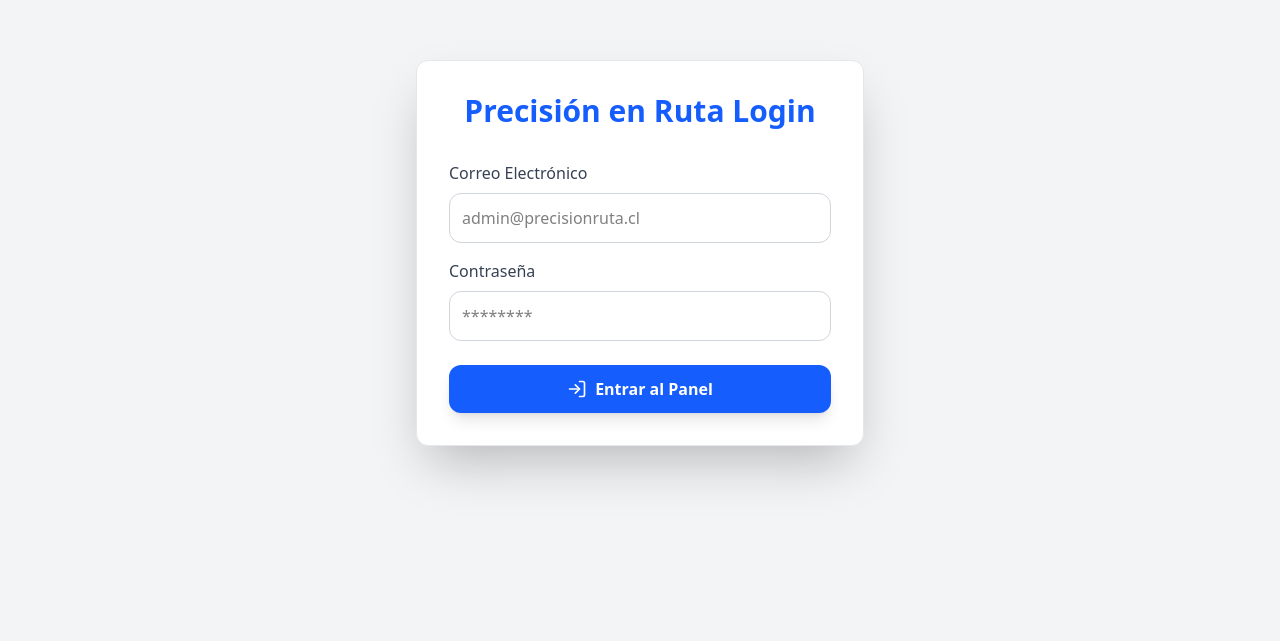
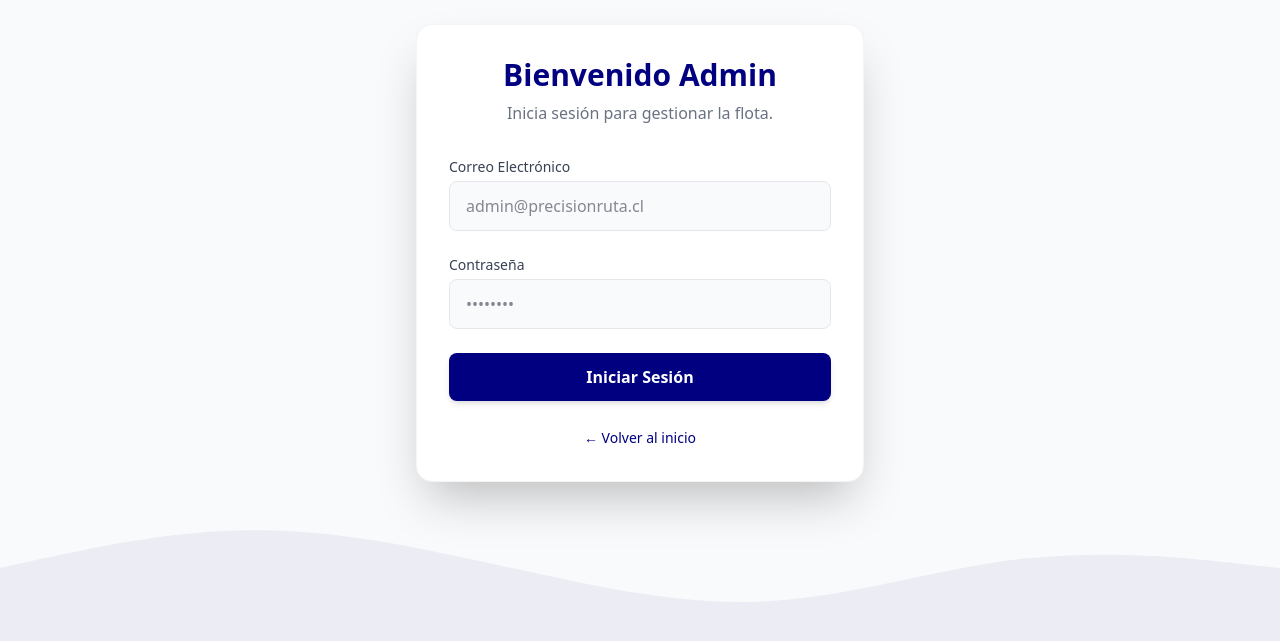
Before and after one commit to Mankeke01/sistema-buses-admin, a React (Vite) app: page /login in a window 1280 px wide. Shown: the part 147-788 px from the top of the page. Built offline with nearby package versions, Linux system fonts and the light colour scheme.

Commit message:
Add files via upload
CAMBIO COLORES Y TEMA OSCURO

```diff
--- a/package.json
+++ b/package.json
@@ -19,7 +19,8 @@
     "react": "^19.1.1",
     "react-dom": "^19.1.1",
     "react-qr-code": "^2.0.18",
-    "react-router-dom": "^7.9.6"
+    "react-router-dom": "^7.9.6",
+    "react-toastify": "^11.0.5"
   },
   "devDependencies": {
     "@eslint/js": "^9.36.0",
--- a/src/App.tsx
+++ b/src/App.tsx
@@ -1,4 +1,3 @@
-// 1. IMPORTAMOS ReactNode AQUÍ
 import { useEffect, useState, useRef, type ReactNode } from "react";
 import { BrowserRouter, Routes, Route, Navigate, useNavigate } from "react-router-dom";
 import mapboxgl from "mapbox-gl";
@@ -20,7 +19,7 @@ mapboxgl.accessToken = "pk.eyJ1IjoidWx0aW1hdGUtcmFrb3IiLCJhIjoiY21nY3B3cTlkMHM3Z
 type ViewState = 'dashboard' | 'rutas' | 'choferes' | 'reportes' | 'config';
 
 // ----------------------------------------------------------------------
-// 1. COMPONENTES DEL PANEL ADMIN (Sidebar, Header, Dashboard)
+// 1. COMPONENTES DEL PANEL ADMIN
 // ----------------------------------------------------------------------
 
 interface SidebarProps { currentView: ViewState; onNavigate: (view: ViewState) => void; }
@@ -113,7 +112,7 @@ const DashboardContent = ({ initialCenter, initialZoom }: { initialCenter: [numb
 };
 
 // ----------------------------------------------------------------------
-// 2. LAYOUT DEL PANEL ADMIN
+// 2. PANEL ADMIN
 // ----------------------------------------------------------------------
 const AdminPanel = () => {
   const [center] = useState<[number, number]>([-73.24402, -39.81289]);
@@ -154,10 +153,9 @@ const AdminPanel = () => {
 }
 
 // ----------------------------------------------------------------------
-// 3. SEGURIDAD Y REDIRECCIONES
+// 3. SEGURIDAD
 // ----------------------------------------------------------------------
 
-// 2. CAMBIAMOS JSX.Element POR ReactNode PARA CORREGIR EL ERROR
 const RutaProtegida = ({ children }: { children: ReactNode }) => {
   const [loading, setLoading] = useState(true);
   const [session, setSession] = useState<Session | null>(null);
@@ -170,8 +168,6 @@ const RutaProtegida = ({ children }: { children: ReactNode }) => {
   }, []);
 
   if (loading) return <div className="h-screen flex items-center justify-center dark:bg-gray-950 dark:text-white">Cargando...</div>;
-
-  // Usamos replace para que no puedan volver atrás
   if (!session) return <Navigate to="/login" replace />;
 
   return <>{children}</>;
@@ -185,20 +181,18 @@ const LoginWrapper = () => {
     supabase.auth.getSession().then(({ data: { session } }) => {
       if (session) navigate("/admin");
     });
-
     const { data: { subscription } } = supabase.auth.onAuthStateChange((event) => {
       if (event === "SIGNED_IN") navigate("/admin");
     });
     return () => subscription.unsubscribe();
   }, [navigate]);
 
-  return <Login onLogin={function (): void {
-    throw new Error("Function not implemented.");
-  } } />;
+  // CORRECCIÓN: Aquí es donde estaba el error. Quitamos props innecesarias.
+  return <Login />;
 };
 
 // ----------------------------------------------------------------------
-// 4. APP PRINCIPAL (ROUTER)
+// 4. APP PRINCIPAL
 // ----------------------------------------------------------------------
 function App() {
   return (
--- a/src/index.css
+++ b/src/index.css
@@ -1 +1,28 @@
 @import "tailwindcss";
+
+/* 1. Definimos la variante 'dark' manualmente para v4 */
+/* Esto le dice: "Si el padre tiene la clase .dark, aplica los estilos oscuros" */
+@variant dark (&:where(.dark, .dark *));
+
+/* 2. Configuramos los colores base y la transición suave */
+@layer base {
+  /* Por defecto (Modo Claro) */
+  html {
+    background-color: #f9fafb; /* gray-50 */
+    color: #111827;            /* gray-900 */
+  }
+
+  /* Cuando está activo el Modo Oscuro */
+  html.dark {
+    background-color: #030712; /* gray-950 (Casi negro) */
+    color: #f3f4f6;            /* gray-100 */
+    color-scheme: dark;        /* Esto oscurece la barra de scroll automáticamente */
+  }
+
+  /* Hacemos que TODO cambie de color suavemente */
+  body {
+    transition-property: color, background-color, border-color, text-decoration-color, fill, stroke;
+    transition-timing-function: cubic-bezier(0.4, 0, 0.2, 1);
+    transition-duration: 300ms;
+  }
+}
--- a/src/views/configuracion.tsx
+++ b/src/views/configuracion.tsx
@@ -12,7 +12,7 @@ export default function Configuracion() {
 
   // 1. Cargar preferencia de tema al iniciar
   useEffect(() => {
-    // Verificar si la clase 'dark' ya está en el HTML
+    // Verificar si la clase 'dark' ya está en el HTML (cargada desde localStorage en main.tsx o index.html)
     const isDarkMode = document.documentElement.classList.contains('dark');
     setIsDark(isDarkMode);
   }, []);
@@ -61,7 +61,7 @@ export default function Configuracion() {
   };
 
   return (
-    <div className="p-8 h-full overflow-y-auto bg-gray-50 dark:bg-gray-900 transition-colors duration-300">
+    <div className="p-8 h-full overflow-y-auto bg-gray-50 dark:bg-gray-950 transition-colors duration-300">
 
       <h2 className="text-3xl font-bold text-gray-800 dark:text-white mb-8">Configuración del Sistema</h2>
 
@@ -121,7 +121,7 @@ export default function Configuracion() {
             </div>
 
             {message && (
-              <div className={`p-3 rounded-lg text-sm ${message.type === 'success' ? 'bg-green-100 text-green-700' : 'bg-red-100 text-red-700'}`}>
+              <div className={`p-3 rounded-lg text-sm ${message.type === 'success' ? 'bg-green-100 text-green-700 dark:bg-green-900/30 dark:text-green-400' : 'bg-red-100 text-red-700 dark:bg-red-900/30 dark:text-red-400'}`}>
                 {message.text}
               </div>
             )}
--- a/src/views/login.tsx
+++ b/src/views/login.tsx
@@ -1,113 +1,104 @@
 import { useState } from "react";
-import { supabase } from "../lib/supabaseClient"
+import { supabase } from "../lib/supabaseClient";
+import { Link } from "react-router-dom";
+import { toast, ToastContainer } from "react-toastify";
+import "react-toastify/dist/ReactToastify.css";
 
-
-interface LoginProps {
-  onLogin: () => void;
-}
-
-const Login: React.FC<LoginProps> = ({ onLogin }) => {
+const Login = () => {
   const [email, setEmail] = useState("");
   const [password, setPassword] = useState("");
-  const [error, setError] = useState<string | null>(null);
   const [loading, setLoading] = useState(false);
 
   const handleLogin = async (e: React.FormEvent) => {
     e.preventDefault();
-    setError(null);
     setLoading(true);
 
     try {
-      const { data, error } = await supabase.auth.signInWithPassword({ email, password });
+      const { error } = await supabase.auth.signInWithPassword({
+        email,
+        password,
+      });
 
-      if (error) {
-
-        setError("Credenciales incorrectas o usuario no existe.");
-        console.error("Error de autenticación:", error);
-      } else if (data.session) {
-        console.log("Login exitoso:", data);
-        onLogin();
-      } else {
-        setError("Error desconocido durante el inicio de sesión.");
-      }
-    } catch (e) {
-      setError("Ocurrió un error inesperado al intentar iniciar sesión.");
-      console.error(e);
+      if (error) throw error;
+      // La redirección se maneja en App.tsx
+    } catch (error) {
+      // FIX: Use type assertion for error handling
+      const message = error instanceof Error ? error.message : "Credenciales incorrectas";
+      toast.error("Error: " + message);
     } finally {
       setLoading(false);
     }
   };
 
   return (
-    <div className="flex items-center justify-center min-h-screen bg-gray-100 p-4">
-      <form
-        onSubmit={handleLogin}
-        className="bg-white p-8 rounded-xl shadow-2xl w-full max-w-md border border-gray-200"
-      >
-        <h2 className="text-3xl font-extrabold text-center mb-8 text-blue-600">
-          Precisión en Ruta Login
-        </h2>
+    <div className="flex h-screen items-center justify-center transition-colors duration-300 bg-gray-50 dark:bg-gray-950">
+      <ToastContainer position="top-center" autoClose={3000} theme="colored" />
 
-        {error && (
-          <p className="bg-red-100 text-red-700 p-3 rounded-lg text-center mb-4 border border-red-200">
-            {error}
-          </p>
-        )}
+      <div className="w-full max-w-md p-8 bg-white dark:bg-gray-800 rounded-2xl shadow-2xl relative z-10 border border-gray-100 dark:border-gray-700 transition-colors">
 
-        <div className="mb-4">
-          <label className="block text-gray-700 font-medium mb-2" htmlFor="email">
-            Correo Electrónico
-          </label>
+        <div className="text-center mb-8">
+          <h1 className="text-3xl font-extrabold text-[#000080] dark:text-white">Bienvenido Admin</h1>
+          <p className="text-gray-500 dark:text-gray-400 mt-2">Inicia sesión para gestionar la flota.</p>
+        </div>
+
+        <form onSubmit={handleLogin} className="space-y-6">
+          <div>
+            <label className="block text-sm font-medium text-gray-700 dark:text-gray-300 mb-1">Correo Electrónico</label>
             <input
-            id="email"
               type="email"
               value={email}
               onChange={(e) => setEmail(e.target.value)}
-            className="w-full border border-gray-300 p-3 rounded-xl focus:ring-3 focus:ring-blue-400 focus:border-blue-500 outline-none transition duration-150"
+              disabled={loading}
+              className="w-full px-4 py-3 rounded-lg bg-gray-50 dark:bg-gray-700 border border-gray-200 dark:border-gray-600 text-gray-900 dark:text-white focus:border-[#000080] dark:focus:border-blue-500 focus:ring-2 focus:ring-[#000080]/20 outline-none transition-all disabled:opacity-50"
               placeholder="admin@precisionruta.cl"
               required
-            disabled={loading}
             />
           </div>
 
-        <div className="mb-6">
-          <label className="block text-gray-700 font-medium mb-2" htmlFor="password">
-            Contraseña
-          </label>
+          <div>
+            <label className="block text-sm font-medium text-gray-700 dark:text-gray-300 mb-1">Contraseña</label>
             <input
-            id="password"
               type="password"
               value={password}
               onChange={(e) => setPassword(e.target.value)}
-            className="w-full border border-gray-300 p-3 rounded-xl focus:ring-3 focus:ring-blue-400 focus:border-blue-500 outline-none transition duration-150"
-            placeholder="********"
+              disabled={loading}
+              className="w-full px-4 py-3 rounded-lg bg-gray-50 dark:bg-gray-700 border border-gray-200 dark:border-gray-600 text-gray-900 dark:text-white focus:border-[#000080] dark:focus:border-blue-500 focus:ring-2 focus:ring-[#000080]/20 outline-none transition-all disabled:opacity-50"
+              placeholder="••••••••"
               required
-            disabled={loading}
             />
           </div>
 
           <button
             type="submit"
             disabled={loading}
-          className="w-full bg-blue-600 hover:bg-blue-700 text-white font-bold py-3 rounded-xl shadow-lg hover:shadow-xl transition duration-300 flex items-center justify-center space-x-2 disabled:opacity-50 disabled:cursor-not-allowed"
+            className="w-full bg-[#000080] hover:bg-blue-900 dark:bg-blue-600 dark:hover:bg-blue-700 text-white font-bold py-3 px-4 rounded-lg transition-colors duration-300 shadow-md disabled:opacity-50 disabled:cursor-not-allowed flex items-center justify-center gap-2"
           >
             {loading ? (
+              <>
                 <svg className="animate-spin h-5 w-5 text-white" xmlns="http://www.w3.org/2000/svg" fill="none" viewBox="0 0 24 24">
                   <circle className="opacity-25" cx="12" cy="12" r="10" stroke="currentColor" strokeWidth="4"></circle>
                   <path className="opacity-75" fill="currentColor" d="M4 12a8 8 0 018-8V0C5.373 0 0 5.373 0 12h4zm2 5.291A7.962 7.962 0 014 12H0c0 3.042 1.135 5.824 3 7.938l3-2.647z"></path>
                 </svg>
+                <span>Iniciando...</span>
+              </>
             ) : (
-            <>
-              <svg xmlns="http://www.w3.org/2000/svg" width="20" height="20" viewBox="0 0 24 24" fill="none" stroke="currentColor" strokeWidth="2" strokeLinecap="round" strokeLinejoin="round">
-                <path d="M15 3h4a2 2 0 0 1 2 2v14a2 2 0 0 1-2 2h-4"/>
-                <polyline points="10 17 15 12 10 7"/>
-                <line x1="15" y1="12" x2="3" y2="12"/>
-              </svg>
-              <span>Entrar al Panel</span>
-            </>
+              "Iniciar Sesión"
             )}
           </button>
         </form>
+
+        <div className="mt-6 text-center">
+          <Link to="/" className="text-sm text-[#000080] dark:text-blue-400 hover:underline font-medium transition-colors">
+            ← Volver al inicio
+          </Link>
+        </div>
+      </div>
+
+      <div className="absolute bottom-0 left-0 right-0 pointer-events-none">
+        <svg viewBox="0 0 1440 320" className="w-full h-auto text-[#000080]/5 dark:text-white/5 fill-current transition-colors">
+            <path fillOpacity="1" d="M0,224L48,213.3C96,203,192,181,288,181.3C384,181,480,203,576,224C672,245,768,267,864,261.3C960,256,1056,224,1152,213.3C1248,203,1344,213,1392,218.7L1440,224L1440,320L1392,320C1344,320,1248,320,1152,320C1056,320,960,320,864,320C768,320,672,320,576,320C480,320,384,320,288,320C192,320,96,320,48,320L0,320Z"></path>
+        </svg>
+      </div>
     </div>
   );
 };
```
Also changed, not shown: src/views/LandingPasajero.tsx (+31 -12 lines), 1 other file (tests, documents, lock files or other folders). Lines whose indentation alone changed are shown as unchanged.
